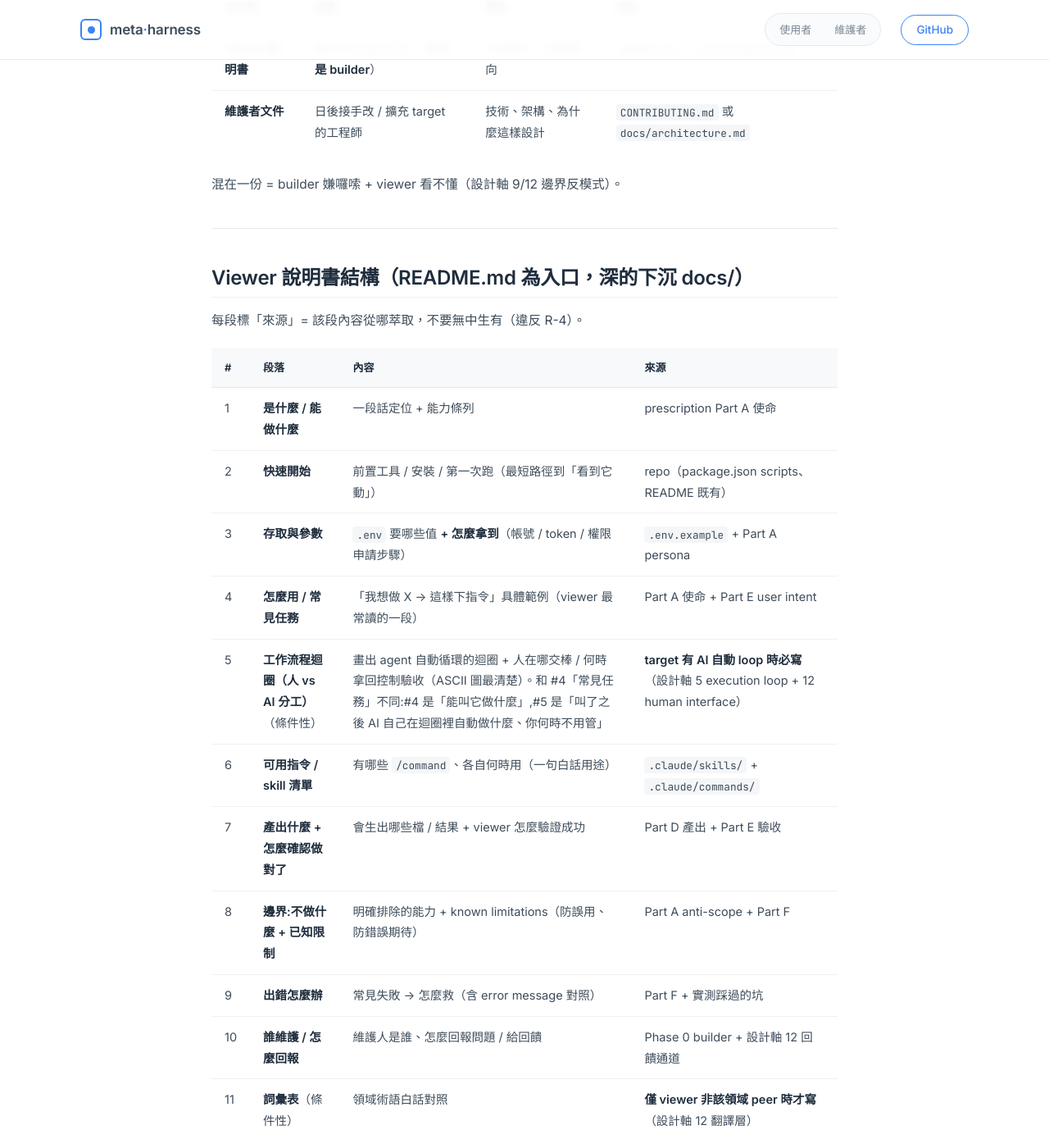
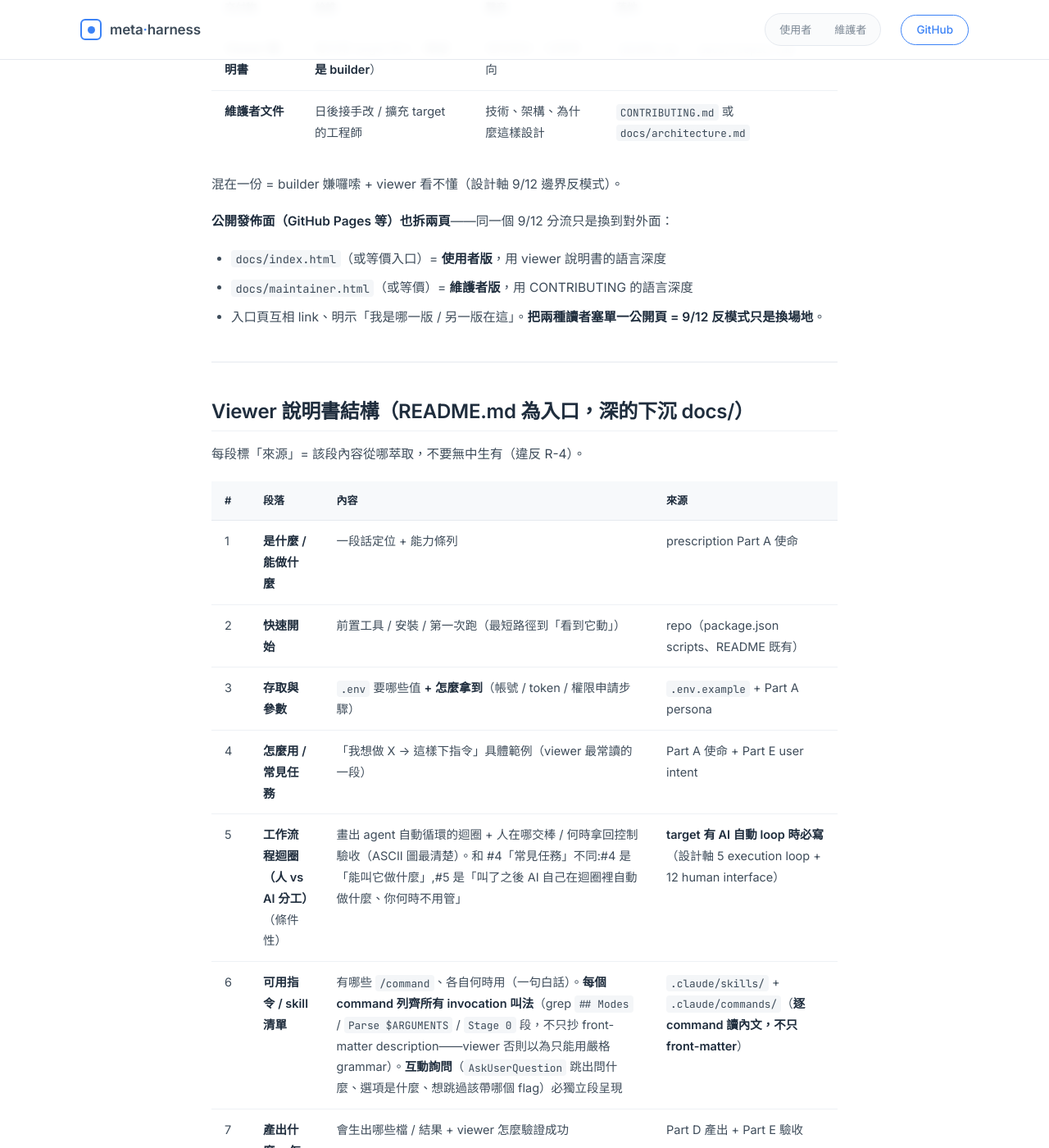
Before and after one commit to spenguinlui/meta-harness, a Jekyll site: the page built from docs/manual-template.md, in a window 1280 px wide and 1400 px high, scrolled down 464 px. Shown: the whole window at 82% size. Built offline with Jekyll 4.4.1, drawn with Linux system fonts in a browser that asks for light colours; our own code applies the rules of GitHub Pages for plain Markdown files; some of the changed text lies outside the part shown.

Commit message:
docs: 同步下游引用——12→13 設計軸、R-1~R-11→R-12、manual-template/flow 吸收新紀律
新加的概念之前只進源頭(設計軸第 13 條、R-12、document skill 新反模式、prescription
軟工 pattern 映射)，下游引用點沒同步——這次補齊：

Gap 1+2 (機械同步):
- 5 檔 8 處「12 設計軸 / 12 條軸 / 12 條全套 / (12 條) / 12 軸對照」→ 13
- consultant SKILL.md / getting-started.md「R-1~R-11」→ R-1~R-12
- 保留「12 條反模式」(R-7 lesson 中的不同所指) + README「12 條 R 規則」(R-1~R-12 共 12 條，巧合同數)

Gap 3 (manual-template 吸收 document skill 新紀律):
- 兩種讀者表後加「公開發佈面也拆兩頁」(9/12 反模式只是換場地)
- Viewer #6 列加「列齊所有 invocation 叫法 + 互動詢問獨立段」
- 深度校準後加「自創詞 vs 業界術語」(自創詞不分 peer 都要白話)

Gap 4 (軟工 pattern 從孤立 → 進顧問流程):
- consultant-flow Phase 1 加「用軟工 pattern 語言精確化」(指向 prescription-template 對照表)
- lessons.md 加教訓「pattern 語言不是裝飾，是設計階段的精度工具」

Gap 5 (跨 repo README/CONTRIBUTING/targets.yml 漂移) 待讀後判斷。

```diff
--- a/docs/manual-template.md
+++ b/docs/manual-template.md
@@ -15,6 +15,11 @@
 
 混在一份 = builder 嫌囉嗦 + viewer 看不懂（設計軸 9/12 邊界反模式）。
 
+**公開發佈面（GitHub Pages 等）也拆兩頁**——同一個 9/12 分流只是換到對外面：
+- `docs/index.html`（或等價入口）= **使用者版**，用 viewer 說明書的語言深度
+- `docs/maintainer.html`（或等價）= **維護者版**，用 CONTRIBUTING 的語言深度
+- 入口頁互相 link、明示「我是哪一版 / 另一版在這」。**把兩種讀者塞單一公開頁 = 9/12 反模式只是換場地**。
+
 ---
 
 ## Viewer 說明書結構（README.md 為入口，深的下沉 docs/）
@@ -28,7 +33,7 @@
 | 3 | **存取與參數** | `.env` 要哪些值 **+ 怎麼拿到**（帳號 / token / 權限申請步驟） | `.env.example` + Part A persona |
 | 4 | **怎麼用 / 常見任務** | 「我想做 X → 這樣下指令」具體範例（viewer 最常讀的一段） | Part A 使命 + Part E user intent |
 | 5 | **工作流程迴圈（人 vs AI 分工）**（條件性） | 畫出 agent 自動循環的迴圈 + 人在哪交棒 / 何時拿回控制驗收（ASCII 圖最清楚）。和 #4「常見任務」不同:#4 是「能叫它做什麼」,#5 是「叫了之後 AI 自己在迴圈裡自動做什麼、你何時不用管」 | **target 有 AI 自動 loop 時必寫**（設計軸 5 execution loop + 12 human interface） |
-| 6 | **可用指令 / skill 清單** | 有哪些 `/command`、各自何時用（一句白話用途） | `.claude/skills/` + `.claude/commands/` |
+| 6 | **可用指令 / skill 清單** | 有哪些 `/command`、各自何時用（一句白話）。**每個 command 列齊所有 invocation 叫法**（grep `## Modes` / `Parse $ARGUMENTS` / `Stage 0` 段，不只抄 front-matter description——viewer 否則以為只能用嚴格 grammar）。**互動詢問**（`AskUserQuestion` 跳出問什麼、選項是什麼、想跳過該帶哪個 flag）必獨立段呈現 | `.claude/skills/` + `.claude/commands/`（**逐 command 讀內文，不只 front-matter**） |
 | 7 | **產出什麼 + 怎麼確認做對了** | 會生出哪些檔 / 結果 + viewer 怎麼驗證成功 | Part D 產出 + Part E 驗收 |
 | 8 | **邊界:不做什麼 + 已知限制** | 明確排除的能力 + known limitations（防誤用、防錯誤期待） | Part A anti-scope + Part F |
 | 9 | **出錯怎麼辦** | 常見失敗 → 怎麼救（含 error message 對照） | Part F + 實測踩過的坑 |
@@ -75,6 +80,11 @@
 
 只蓋翻譯不蓋粒度 = 資深嫌囉嗦 + 初級卡關（設計軸 12 反模式）。
 
+**自創詞 vs 業界術語（不分 peer/非 peer，校準維度不同）**：
+
+- **業界術語**（staging / dry-run / hook / CI / regression / fan-out）：上表 peer 規則適用——peer 直用、非 peer 白話 + 括號。
+- **自創詞 / 專案 taxonomy**（專案內部創的詞，如「內視 / 外視」「Stage X」「G-N / R-N」這類）：**不分 peer 或非 peer，首次出現必白話註解或改用功能名**。peer 也不該被迫去學你內部分類詞——他懂業界詞、不懂你公司專案內部創的名字。
+
 ---
 
 ## 進階：大型 / 成熟 target 的文件組織（選用，來源：ai-infra-management）
```
Also changed, not shown: docs/consultant-flow.md (+6 -2 lines), docs/getting-started.md (+2 -2 lines), docs/lessons.md (+15 -3 lines), docs/prescription-template.md (+2 -2 lines), .claude/skills/consultant/SKILL.md.
